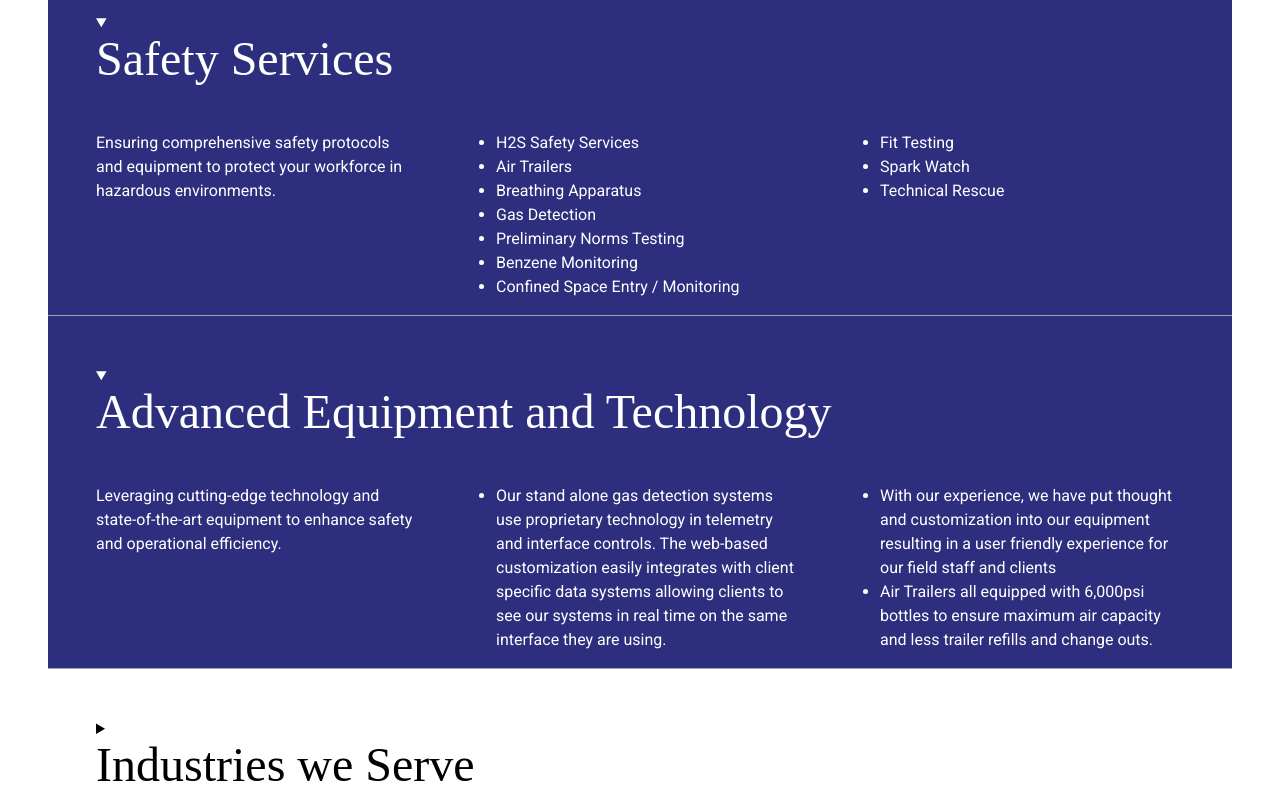
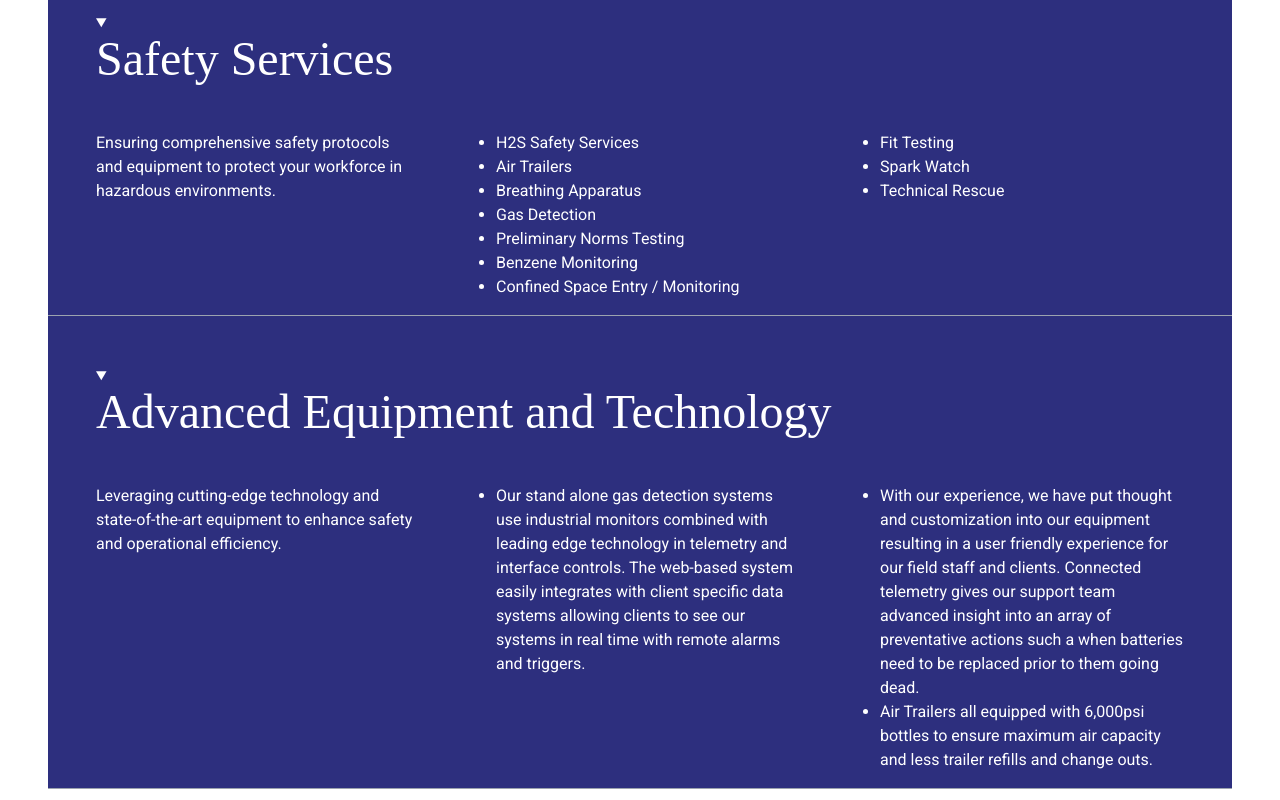
Before and after one commit to colbygarland/cape-energy, a Nuxt app: page / in a window 1280 px wide. Both pictures are taken after a click on the heading "Advanced Equipment and Technology". Shown: the part 2683-3483 px from the top of the page. Built offline with nearby package versions, Linux system fonts and the light colour scheme; a web font is replaced by a local one.

Commit message:
update wording from Alex

```diff
--- a/pages/index.vue
+++ b/pages/index.vue
@@ -132,15 +132,16 @@
           </p>
           <ul class="list-disc pl-4">
             <li>
-              Our stand alone gas detection systems use proprietary technology in telemetry and interface controls. The
-              web-based customization easily integrates with client specific data systems allowing clients to see our
-              systems in real time on the same interface they are using.
+              Our stand alone gas detection systems use industrial monitors combined with leading edge technology in
+              telemetry and interface controls. The web-based system easily integrates with client specific data systems
+              allowing clients to see our systems in real time with remote alarms and triggers.
             </li>
           </ul>
           <ul class="list-disc pl-4">
             <li>
               With our experience, we have put thought and customization into our equipment resulting in a user friendly
-              experience for our field staff and clients
+              experience for our field staff and clients. Connected telemetry gives our support team advanced insight
+              into an array of preventative actions such a when batteries need to be replaced prior to them going dead.
             </li>
             <li>
               Air Trailers all equipped with 6,000psi bottles to ensure maximum air capacity and less trailer refills
```
